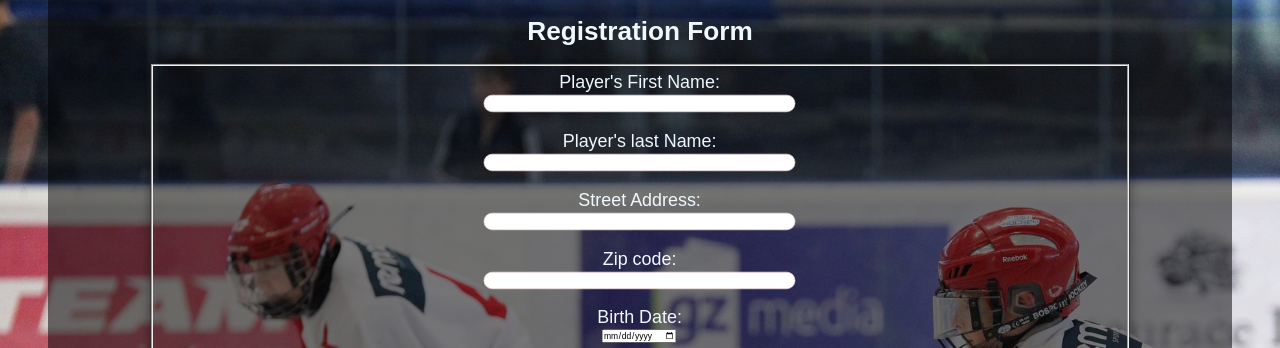
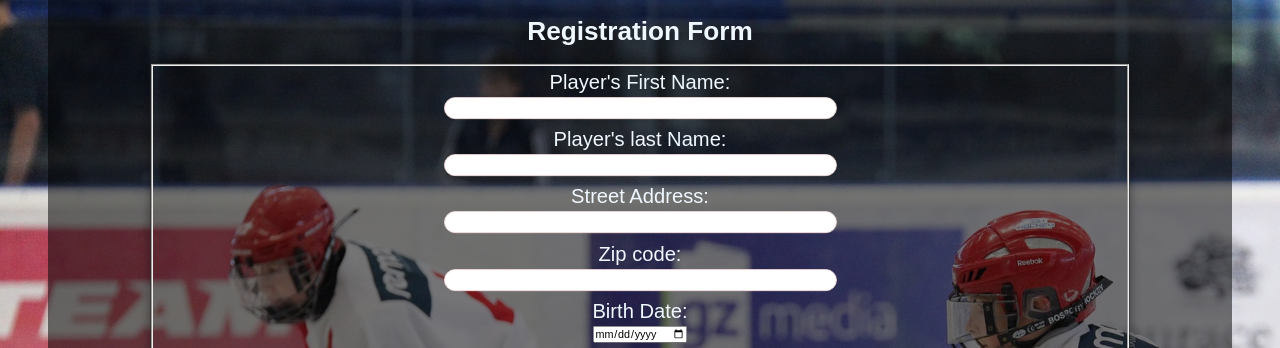
Before and after one commit to monick96/MDHL_MONICA_MELGAREJO, a plain HTML site: page registration.html in a window 1280 px wide. Shown: the part 384-732 px from the top of the page. Drawn offline with Linux system fonts and the light colour scheme.

Commit message:
se actualiza estilos

```diff
--- a/assets/css/mystyle.css
+++ b/assets/css/mystyle.css
@@ -429,12 +429,15 @@ input[type="checkbox"] {
 }
 
 .record form input,.record form select,.record form label{
-    /* font-size: 0.6rem; */
-    transform: scale(0.8);
-    -webkit-transform: scale(0.8);
-    -moz-transform: scale(0.8);
-    -ms-transform: scale(0.8);
-    -o-transform: scale(0.8);
+    /*font-size: 0.6rem;
+
+    */
+    margin: 0.1rem;
+    transform: scale(0.9);
+    -webkit-transform: scale(0.9);
+    -moz-transform: scale(0.9);
+    -ms-transform: scale(0.9);
+    -o-transform: scale(0.9);
 }
 .record form input[type="checkbox"],.record form input[type="radio"]{
     transform: scale(0.7);
```
